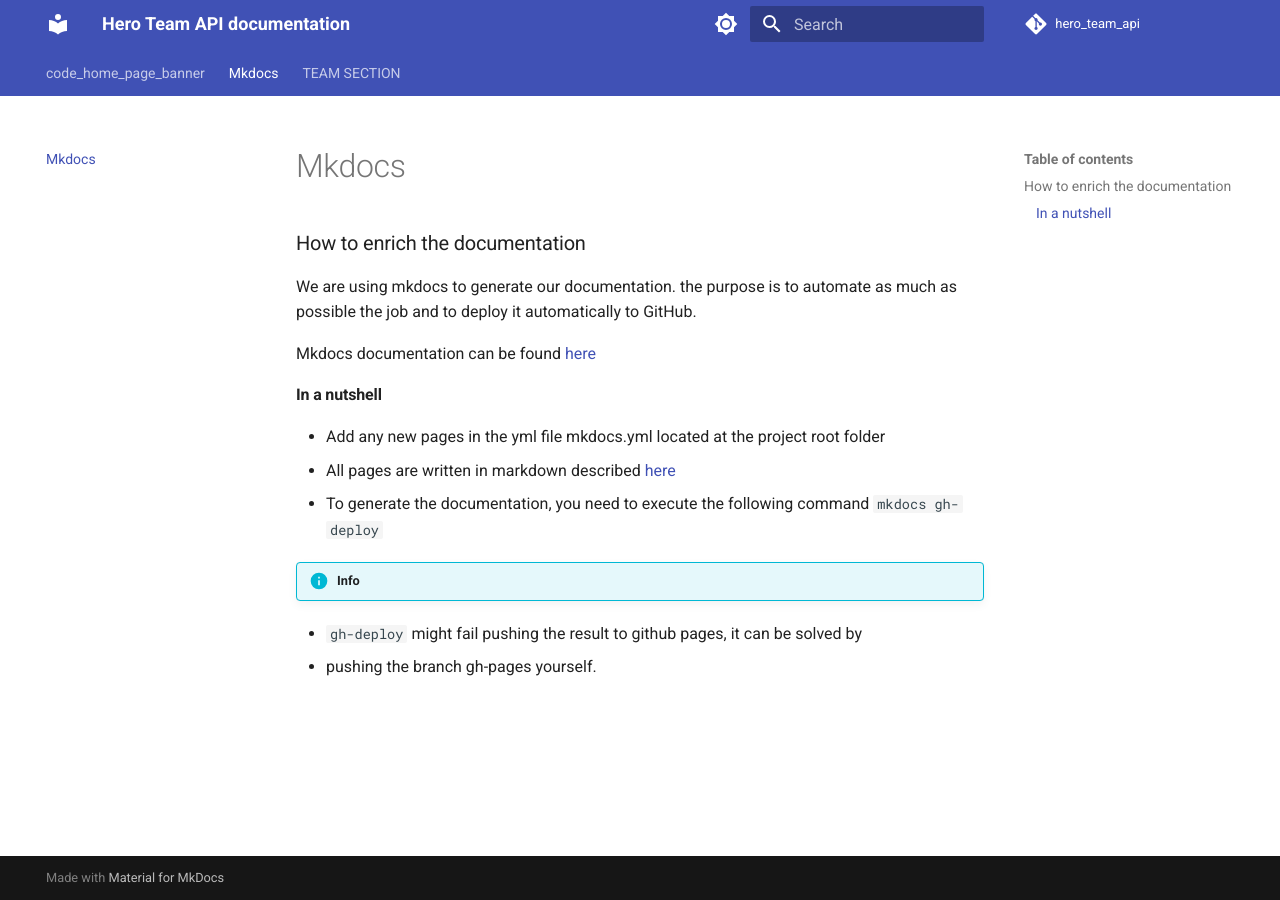
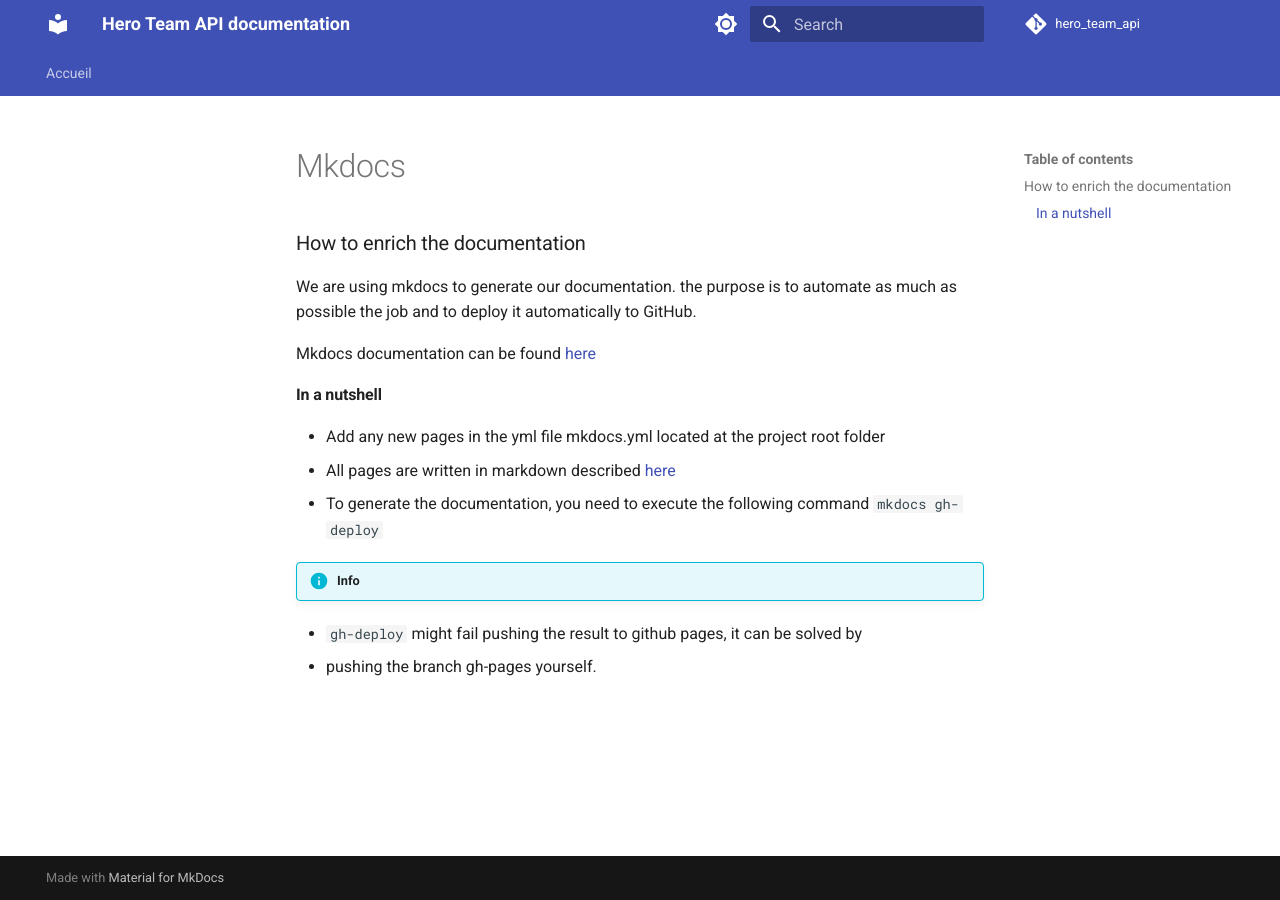
Before and after one commit to soufiane92/hero_team_api, an MkDocs documentation site: the page built from docs/mkdocs.md, in a window 1280 px wide. Built offline with MkDocs 1.6.1 and Material for MkDocs 9.7.7, drawn with Linux system fonts in a browser that asks for light colours; comment, search, counter and statistics services are not loaded; some of the changed lines change nothing that is shown.

Commit message:
documetation([documentation] add github pages to improve documentation): add ath to index file

```diff
--- a/mkdocs.yml
+++ b/mkdocs.yml
@@ -2,6 +2,9 @@
 site_name: Hero Team API documentation
 site_description: basic description
 site_author: Soufiane CHERKAOUI
+
+nav:
+  - Accueil: index.md
 
 # Repository
 repo_name: hero_team_api
```
